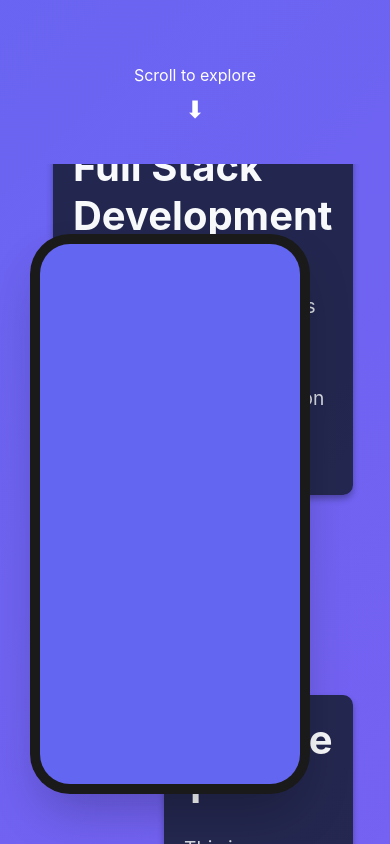
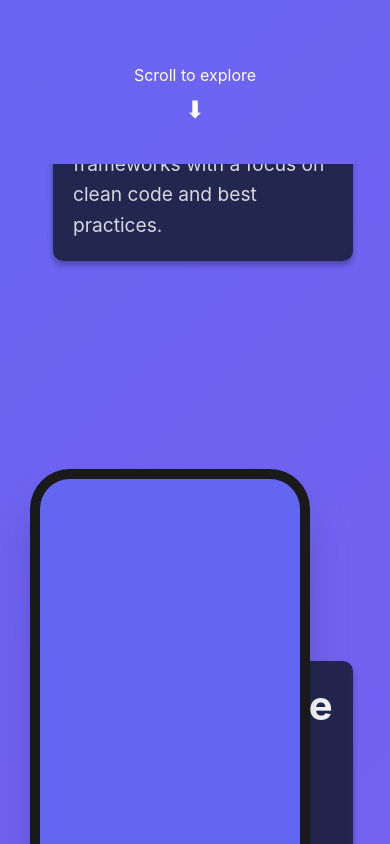
Before and after one commit to jackschuld/sales, a React (Create React App) app: page / in a window 390 px wide. Shown: the part 680-1524 px from the top of the page. Built offline with nearby package versions, Linux system fonts and the light colour scheme.

Commit message:
Adjusted phones more to move even smoother

```diff
--- a/src/components/PhoneShowcase.js
+++ b/src/components/PhoneShowcase.js
@@ -5,9 +5,13 @@ import { motion } from 'framer-motion';
 const ShowcaseSection = styled.section`
   min-height: 300vh;
   background: transparent;
-  padding: 0;
+  padding: 25vh 0 0 0;
   position: relative;
-  overflow: hidden;
+  overflow-y: auto;
+  overflow-x: hidden;
+  scroll-snap-type: y proximity;
+  scroll-behavior: smooth;
+  -webkit-overflow-scrolling: touch;
 `;
 
 const BackgroundOverlay = styled.div`
@@ -32,14 +36,15 @@ const PhoneContainer = styled.div`
   left: ${props => props.align === 'left' ? '5%' : 'auto'};
   right: ${props => props.align === 'right' ? '5%' : 'auto'};
   transform: ${props => props.isFixed ? 'translateY(-50%)' : 'none'};
-  height: 500px;
+  height: 560px; /* Match the exact height of the phone */
   width: 100%;
   max-width: 300px;
   display: flex;
   justify-content: center;
   align-items: center;
   z-index: 10;
-  transition: top 0.1s linear;
+  will-change: transform, top, position;
+  transition: opacity 0.1s ease-out;
 `;
 
 const Phone = styled(motion.div)`
@@ -70,10 +75,11 @@ const ContentContainer = styled.div`
   position: relative;
   height: 300vh;
   z-index: 2;
+  scroll-margin: 50px;
 `;
 
 const TextGroup = styled(motion.div)`
-  margin: 100px 0;
+  margin: 200px 0;
   padding: 20px;
   background: rgba(17, 24, 39, 0.8);
   border-radius: 10px;
@@ -117,6 +123,8 @@ const PhoneSection = styled.div`
   align-items: center;
   padding: 0 5%;
   margin-bottom: 100px;
+  scroll-snap-align: start;
+  scroll-snap-stop: always;
 `;
 
 const SectionMarker = styled.div`
@@ -156,8 +164,8 @@ const showcaseData = [
 
 const PhoneShowcase = () => {
   const [phonePositions, setPhonePositions] = useState([
-    { isFixed: false, position: 'absolute', top: 100 },
-    { isFixed: false, position: 'absolute', top: 1500 }
+    { isFixed: false, position: 'absolute', top: 550 },
+    { isFixed: false, position: 'absolute', top: 2800 }
   ]);
   const [textVisibility, setTextVisibility] = useState([
     [false, false, false],
@@ -174,8 +182,18 @@ const PhoneShowcase = () => {
 
   // Define section boundaries for each phone
   const phoneSections = useMemo(() => [
-    { topBoundary: 200, bottomBoundary: 1000, topOffset: 100, bottomOffset: 1000 },
-    { topBoundary: 1600, bottomBoundary: 2500, topOffset: 1500, bottomOffset: 2500 }
+    {
+      topBoundary: 125,     // When first phone becomes fixed (sticky)
+      bottomBoundary: 1300, // When first phone stops being fixed
+      topOffset: 550,       // Initial position of first phone
+      bottomOffset: 1750    // Final position of first phone
+    },
+    {
+      topBoundary: 2400,    // When second phone becomes fixed (sticky)
+      bottomBoundary: 3350, // When second phone stops being fixed
+      topOffset: 2800,      // Initial position of second phone
+      bottomOffset: 3800    // Final position of second phone
+    }
   ], []);
 
   // Define text block visibility thresholds
@@ -193,19 +211,16 @@ const PhoneShowcase = () => {
   ], []);
 
   useEffect(() => {
+    let isScrolling = false;
+
     const handleScroll = () => {
       if (!sectionRef.current) return;
 
-      // Clear any existing timeout
-      if (scrollTimeout.current) {
-        clearTimeout(scrollTimeout.current);
-      }
-
-      // Set a new timeout to debounce the scroll event
-      scrollTimeout.current = setTimeout(() => {
+      // Get necessary measurements
       const section = sectionRef.current;
       const sectionTop = section.offsetTop;
       const windowHeight = window.innerHeight;
+      const viewportCenter = windowHeight / 2;
       const scrollPosition = window.scrollY;
 
       // Calculate how far we've scrolled into the section
@@ -216,35 +231,53 @@ const PhoneShowcase = () => {
       const progress = Math.min(Math.max(scrollIntoSection / (sectionHeight * 0.7), 0), 1);
       setScrollProgress(progress);
 
+      // Set a flag to prevent too many calculations during scroll
+      if (isScrolling) return;
+
+      isScrolling = true;
+
+      // Use requestAnimationFrame for smoother animations
+      requestAnimationFrame(() => {
         // Update phone positions based on scroll
-        const newPhonePositions = [...phonePositions];
+        const newPhonePositions = [];
 
         // Calculate position for each phone
         phoneSections.forEach((section, index) => {
           const { topBoundary, bottomBoundary, topOffset, bottomOffset } = section;
 
-          // Before the top boundary - position absolute at top position
-          if (scrollIntoSection < topBoundary) {
+          // Get the transition points in absolute scroll position
+          const topTransitionPoint = sectionTop + topBoundary;
+          const bottomTransitionPoint = sectionTop + bottomBoundary;
+
+          // Constrain scrolling to stay within boundaries
+          let effectiveScrollPosition = scrollPosition;
+
+          // Adjust this value to fine-tune vertical centering when fixed
+          // Negative values move phone up, positive values move it down
+          const fixedPositionOffset = 0;
+
+          // Before the top boundary - position absolute at starting position
+          if (scrollPosition < topTransitionPoint) {
             newPhonePositions[index] = {
               isFixed: false,
               position: 'absolute',
               top: topOffset
             };
           }
-          // Inside the section - stays fixed in center of viewport
-          else if (scrollIntoSection >= topBoundary && scrollIntoSection <= bottomBoundary) {
+          // Inside the section - stays fixed in viewport
+          else if (scrollPosition >= topTransitionPoint && scrollPosition <= bottomTransitionPoint) {
             newPhonePositions[index] = {
               isFixed: true,
               position: 'fixed',
-              top: 0
+              top: fixedPositionOffset
             };
           }
-          // After section - becomes absolute positioned and scrolls with page
-          else if (scrollIntoSection > bottomBoundary) {
+          // After section - becomes absolute positioned
+          else {
             newPhonePositions[index] = {
               isFixed: false,
               position: 'absolute',
-              top: bottomOffset + (windowHeight / 2) - 250 // Adjust to center the phone
+              top: bottomOffset
             };
           }
         });
@@ -267,10 +300,13 @@ const PhoneShowcase = () => {
 
         setTextVisibility(newTextVisibility);
 
-      }, 10); // Reduced debounce time for smoother scrolling
+        // Reset the scrolling flag
+        isScrolling = false;
+      });
     };
 
-    window.addEventListener('scroll', handleScroll);
+    // Add a scroll event listener with passive option for better performance
+    window.addEventListener('scroll', handleScroll, { passive: true });
 
     // Trigger initial scroll check
     handleScroll();
@@ -283,6 +319,17 @@ const PhoneShowcase = () => {
     };
   }, [phoneSections, textThresholds, textVisibility]);
 
+  // Add a helper function to create smooth scroll animations
+  const scrollToSection = (sectionId) => {
+    const element = document.getElementById(sectionId);
+    if (element) {
+      element.scrollIntoView({
+        behavior: 'smooth',
+        block: 'start'
+      });
+    }
+  };
+
   return (
     <ShowcaseSection id="showcase" ref={sectionRef}>
       <BackgroundOverlay scrollProgress={scrollProgress} />
@@ -290,7 +337,14 @@ const PhoneShowcase = () => {
       <ContentContainer>
         {showcaseData.map((item, index) => (
           <React.Fragment key={index}>
-            <PhoneSection>
+            <PhoneSection
+              id={`phone-section-${index}`}
+              style={{
+                scrollSnapAlign: 'start',
+                scrollSnapStop: 'always',
+                scrollMargin: '50px'
+              }}
+            >
               {/* Section markers to detect when to fix the phone and text */}
               <SectionMarker ref={sectionMarkerRefs[index].start} style={{ top: '10%' }} />
               <SectionMarker ref={sectionMarkerRefs[index].end} style={{ bottom: '10%' }} />
```
Lines whose indentation alone changed are shown as unchanged.
